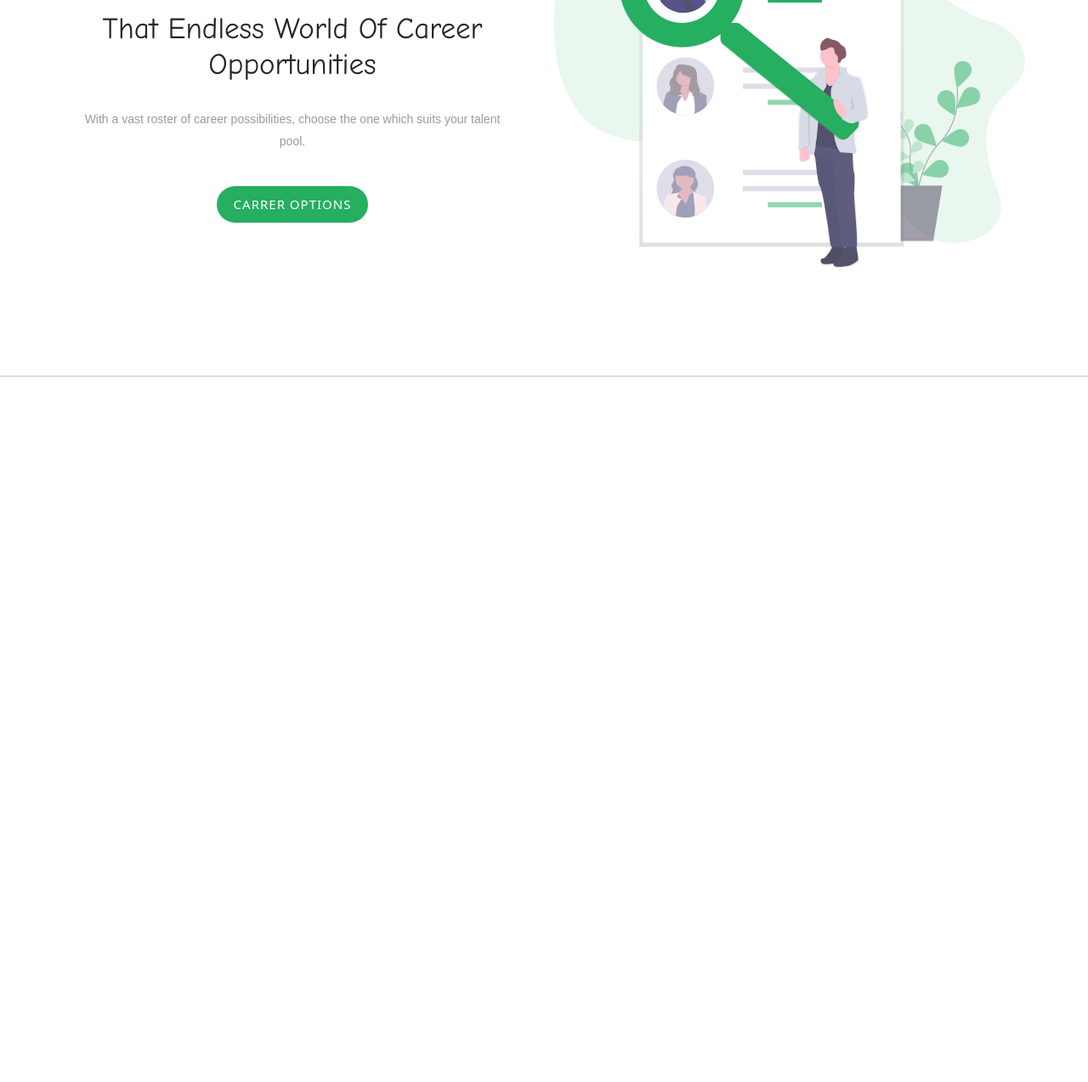
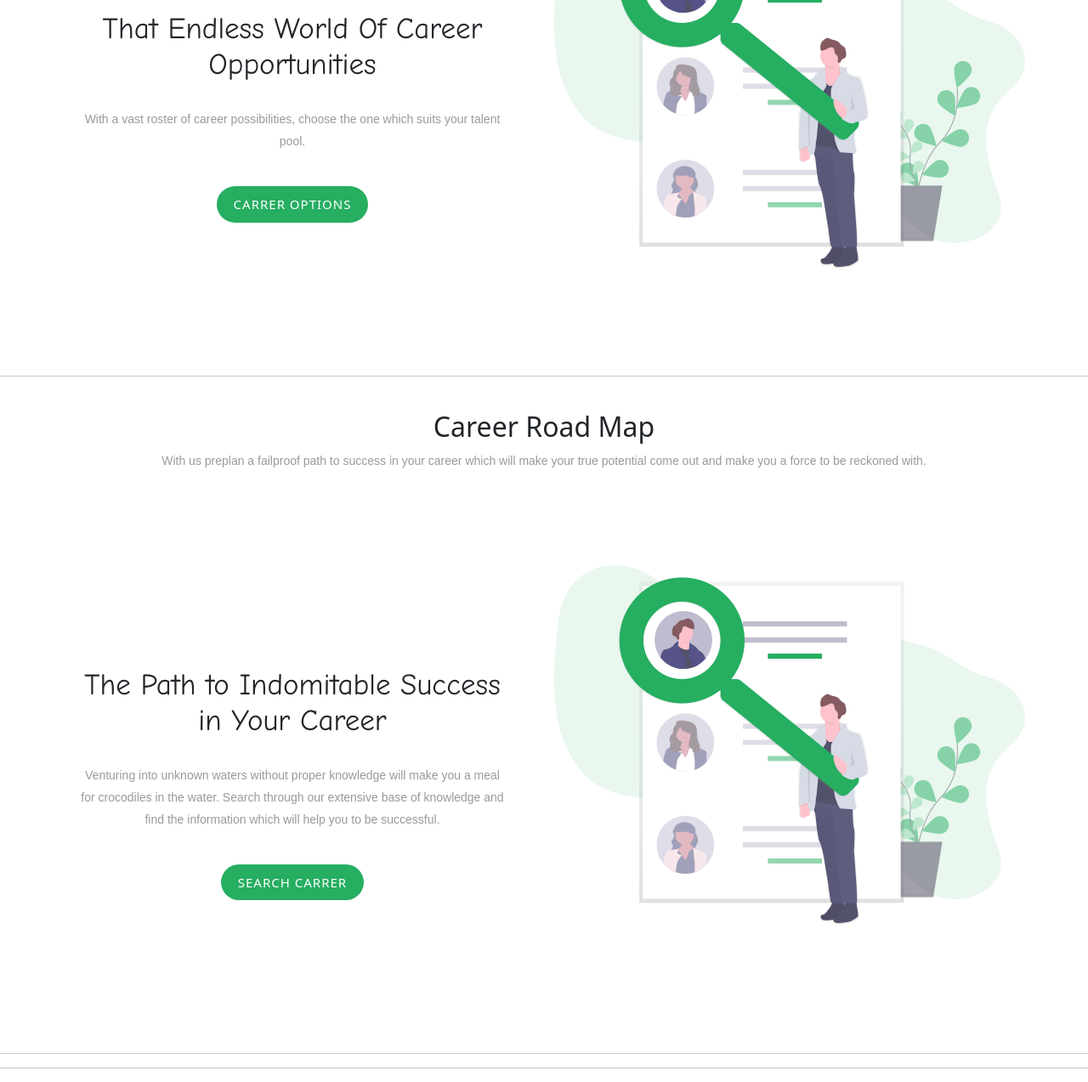
Before and after one commit to SauravKumar1822/PMC, a website: page index.html in a window 1280 px wide. Shown: the part 1249-2522 px from the top of the page at 85% size. Before the commit the page ends 1708 px from the top, so only its background shows below. Drawn offline with nearby package versions, Linux system fonts and the light colour scheme.

Commit message:
Search Career part completed

```diff
--- a/index.html
+++ b/index.html
@@ -266,6 +266,42 @@
     <hr>
 
 
+    <section class="Browse-categories" style="margin-top: 40px;">
+        <div class="Browse-categories-header">
+            <h2 class="Browse-categories-title">Career Road Map <span></span></h2>
+            <p>With us preplan a failproof path to success in your career which will make your true potential come out
+                and make you a force to be reckoned with.</p>
+        </div>
+        <div>
+            <div class="career-option">
+                <div class="carrer-option-div">
+                    <div class="row">
+                        <div class="col-lg-6 col-md-12 col-sm-12">
+                            <div class="carrer-option-leftdiv">
+                                <div class="Dialoge">
+                                    <h1 class="Dialoge-heading" id="dialogeH2">The Path to Indomitable Success in Your Career</h1>
+                                    <p>Venturing into unknown waters without proper knowledge will make you a meal for crocodiles in the water.
+                                       Search through our extensive base of knowledge and find the information which will help you to be successful.
+                                    </p>
+                                    <a class="btn career-option-btn" href="#">SEARCH CARRER</a>
+                                </div>
+                            </div>
+                        </div>
+                        <div class="col-lg-6 col-md-12 col-sm-12">
+                            <div class="carrer-option-img">
+                                <img class="img-fluid" src="static/img/search.png" alt="">
+                            </div>
+                        </div>
+                    </div>
+                </div>
+            </div>
+            <hr>
+        </div>
+    </section>
+    <hr>
+
+
+
 
     <script src="node_modules/bootstrap/dist/js/bootstrap.bundle.js"></script>
     <script src="node_modules/@popperjs/core/dist/umd/popper.min.js"></script>
```
